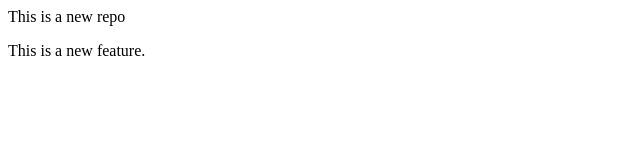
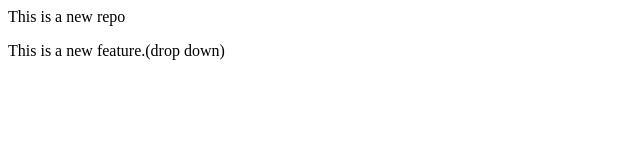
Before and after one commit to sumandhami/localrepo, a plain HTML site: page index.html in a window 1280 px wide. Shown: the full height of the page, 0-640 px from the left. Drawn offline with Linux system fonts and the light colour scheme.

Commit message:
Add dropdown

```diff
--- a/index.html
+++ b/index.html
@@ -1,4 +1,4 @@
 <p>This is a new repo</p>
 <p>
-    This is a new feature.
+    This is a new feature.(drop down)
 </p>
```
